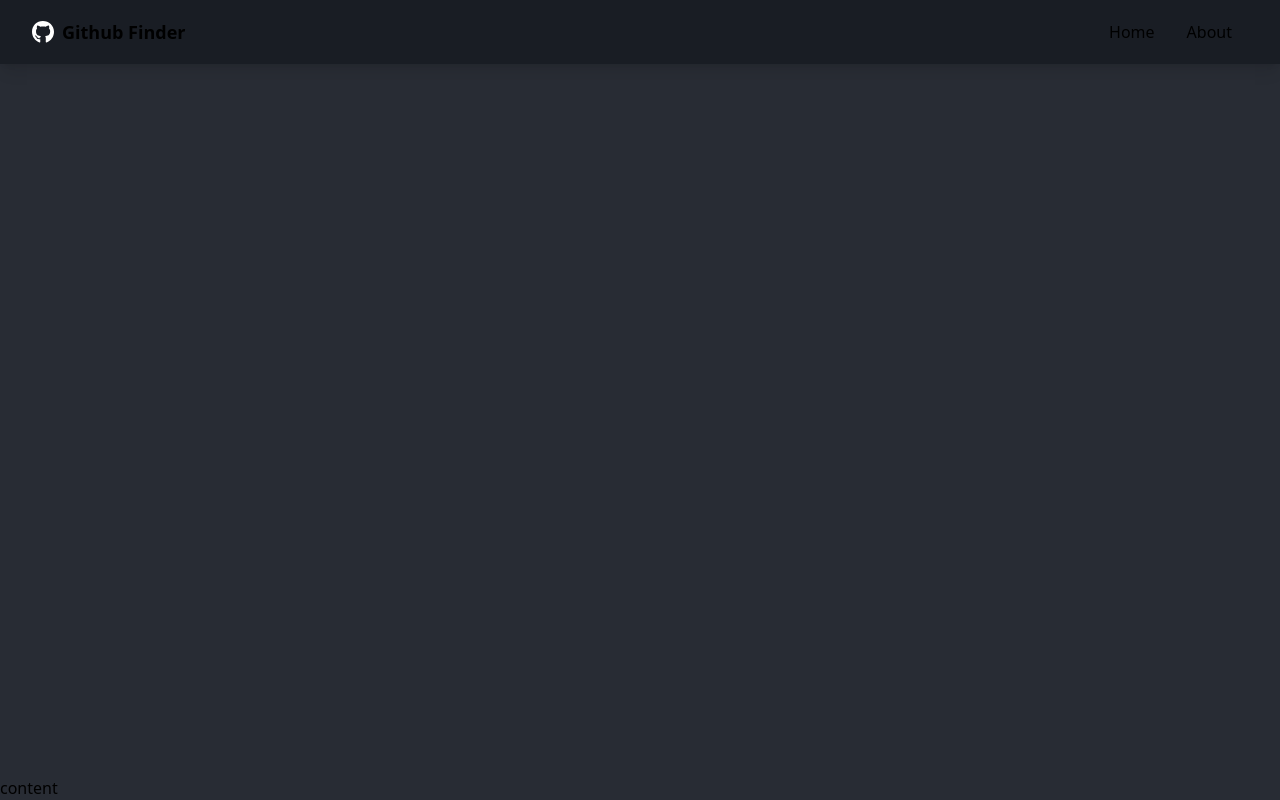
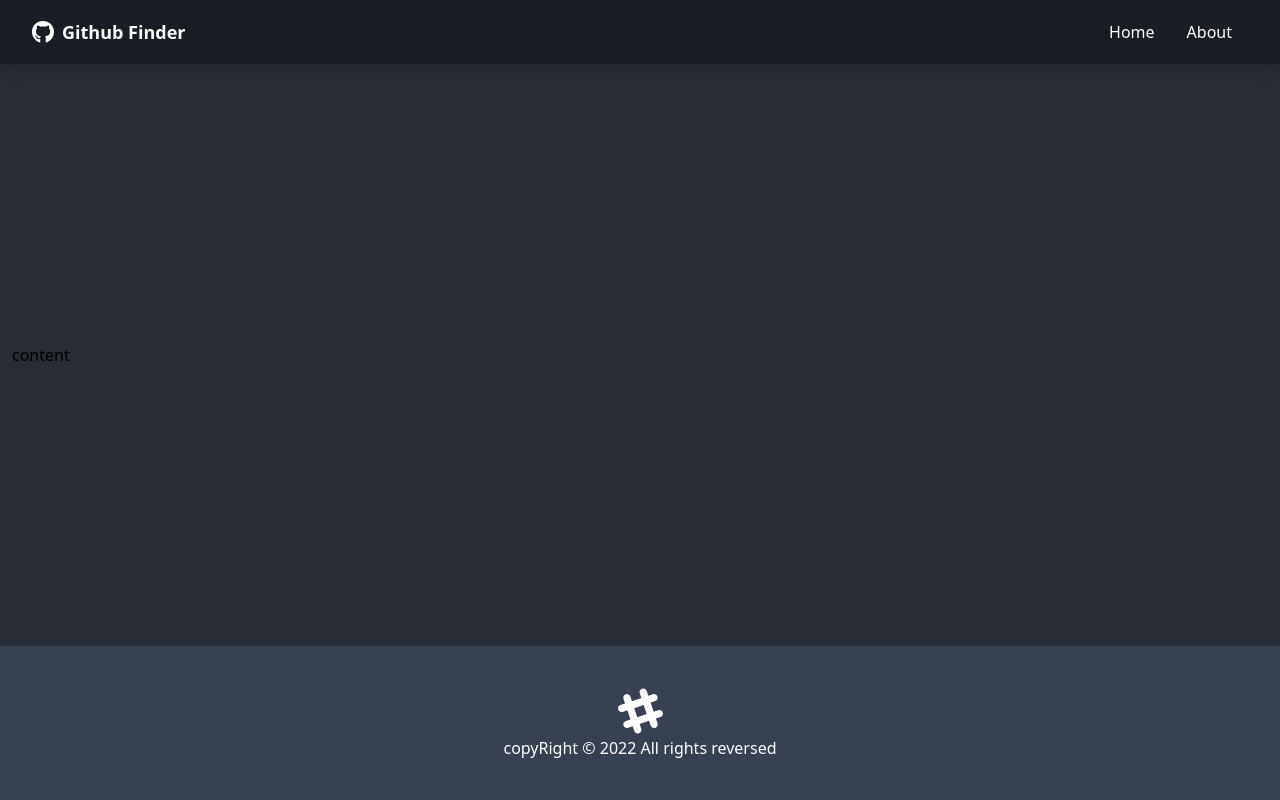
Before and after one commit to Erfangh-80/react-github-finder-ts, a React (Create React App) app: page / in a window 1280 px wide. Built offline with nearby package versions, Linux system fonts and the light colour scheme.

Commit message:
change text color and create footer components

```diff
--- a/src/App.tsx
+++ b/src/App.tsx
@@ -3,6 +3,7 @@
 
 // components
 import Navbar from './components/Layout/Navbar';
+import Footer from './components/Layout/Footer';
 
 function App() {
   return (
@@ -10,9 +11,10 @@
       <div className="flex flex-col justify-between h-screen">
         <Navbar />
 
-        <main>
+        <main className='container mx-auto px-3 pb-12'>
           content
         </main>
+        <Footer />
       </div>
     </div>
   );
--- /dev/null
+++ b/src/components/Layout/Footer.tsx
@@ -0,0 +1,25 @@
+const Footer = () => {
+  const date: Date = new Date();
+  const fullYears: number = date.getFullYear();
+
+  return (
+    <footer className="footer p-10 bg-gray-700 text-primary-content footer-center">
+      <div className="text-center text-white">
+        <svg
+          width="45"
+          height="50"
+          viewBox="0 0 24 24"
+          xmlns="http://www.w3.org/2000/svg"
+          fillRule="evenodd"
+          clipRule="evenodd"
+          className="inline-block fill-current"
+        >
+          <path d="M22.672 15.226l-2.432.811.841 2.515c.33 1.019-.209 2.127-1.23 2.456-1.15.325-2.148-.321-2.463-1.226l-.84-2.518-5.013 1.677.84 2.517c.391 1.203-.434 2.542-1.831 2.542-.88 0-1.601-.564-1.86-1.314l-.842-2.516-2.431.809c-1.135.328-2.145-.317-2.463-1.229-.329-1.018.211-2.127 1.231-2.456l2.432-.809-1.621-4.823-2.432.808c-1.355.384-2.558-.59-2.558-1.839 0-.817.509-1.582 1.327-1.846l2.433-.809-.842-2.515c-.33-1.02.211-2.129 1.232-2.458 1.02-.329 2.13.209 2.461 1.229l.842 2.515 5.011-1.677-.839-2.517c-.403-1.238.484-2.553 1.843-2.553.819 0 1.585.509 1.85 1.326l.841 2.517 2.431-.81c1.02-.33 2.131.211 2.461 1.229.332 1.018-.21 2.126-1.23 2.456l-2.433.809 1.622 4.823 2.433-.809c1.242-.401 2.557.484 2.557 1.838 0 .819-.51 1.583-1.328 1.847m-8.992-6.428l-5.01 1.675 1.619 4.828 5.011-1.674-1.62-4.829z"></path>
+        </svg>
+        <p>copyRight &copy; {fullYears} All rights reversed</p>
+      </div>
+    </footer>
+  );
+};
+
+export default Footer;
--- a/src/components/Layout/Navbar.tsx
+++ b/src/components/Layout/Navbar.tsx
@@ -6,7 +6,7 @@
 const Navbar = (): JSX.Element => {
   return (
     <nav className="navbar mb-12 p-4 shadow-lg bg-[#191d24] text-neutral-content">
-      <div className="flex items-center container mx-auto">
+      <div className="flex items-center container mx-auto text-white">
         <div className="flex-none px-2 mx-2">
           <FaGithub className="inline pr-2 text-3xl text-white" />
           <Link to="/" className="text-lg font-bold align-middle">
```
